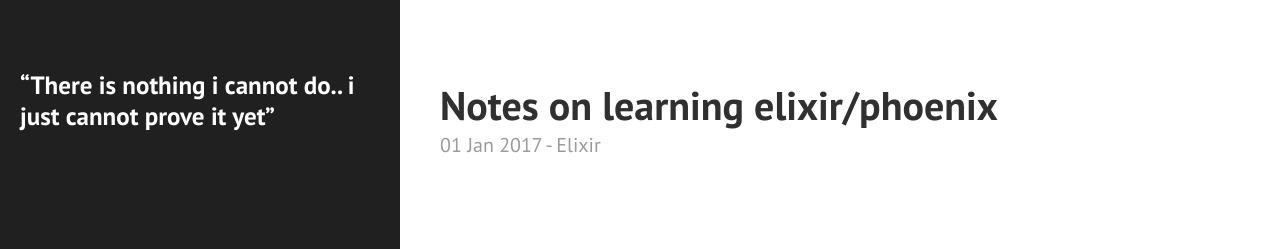
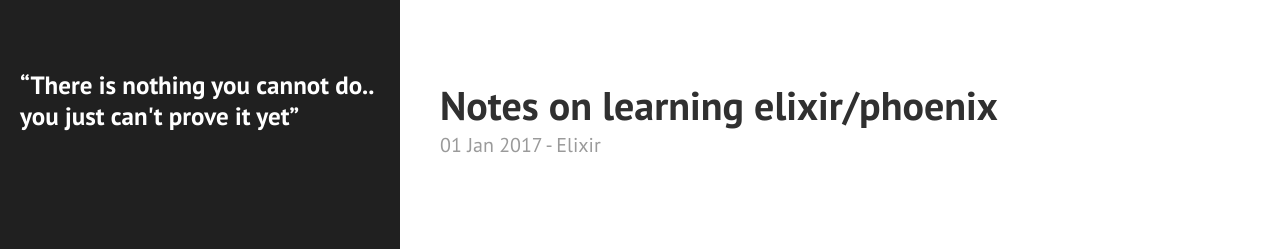
Before and after one commit to spiritinlife/spiritinlife.github.io, a Jekyll site: the page built from index.html, in a window 1280 px wide. Shown: the top 249 px of the page. Built offline with Jekyll 4.4.1, drawn with Linux system fonts in a browser that asks for light colours; Markdown is read by kramdown in place of the engine named in the settings; the list of posts is cut into pages by our own code.

Commit message:
Update sidebar.html

```diff
--- a/_includes/sidebar.html
+++ b/_includes/sidebar.html
@@ -1,6 +1,6 @@
 <div class="sidebar">
-   <h3 style="color:white !important">&ldquo;There is nothing i cannot do..
-      i just cannot prove it yet&rdquo;</h3>
+   <h3 style="color:white !important">&ldquo;There is nothing you cannot do..
+      you just can't prove it yet&rdquo;</h3>
   <div class="container sidebar-sticky">
 
     <div class="sidebar-about">
```
